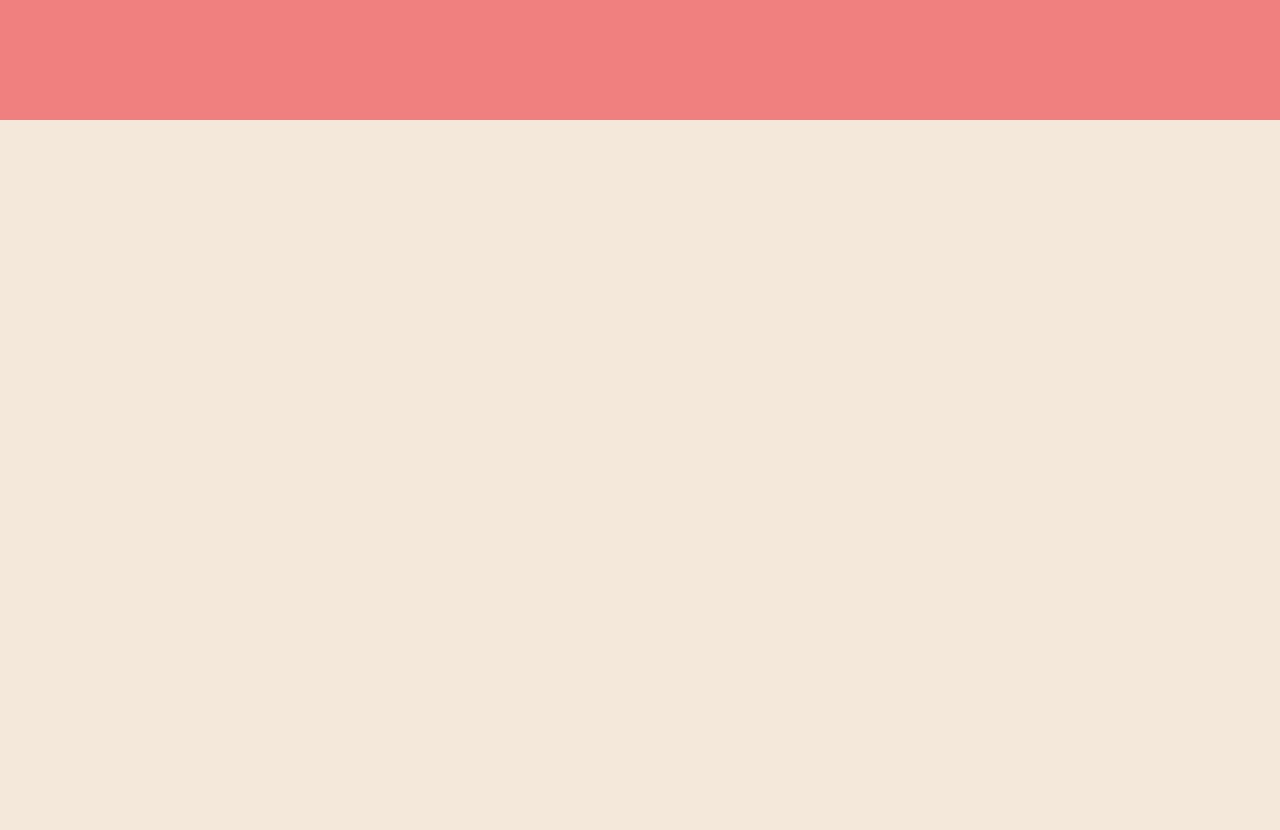
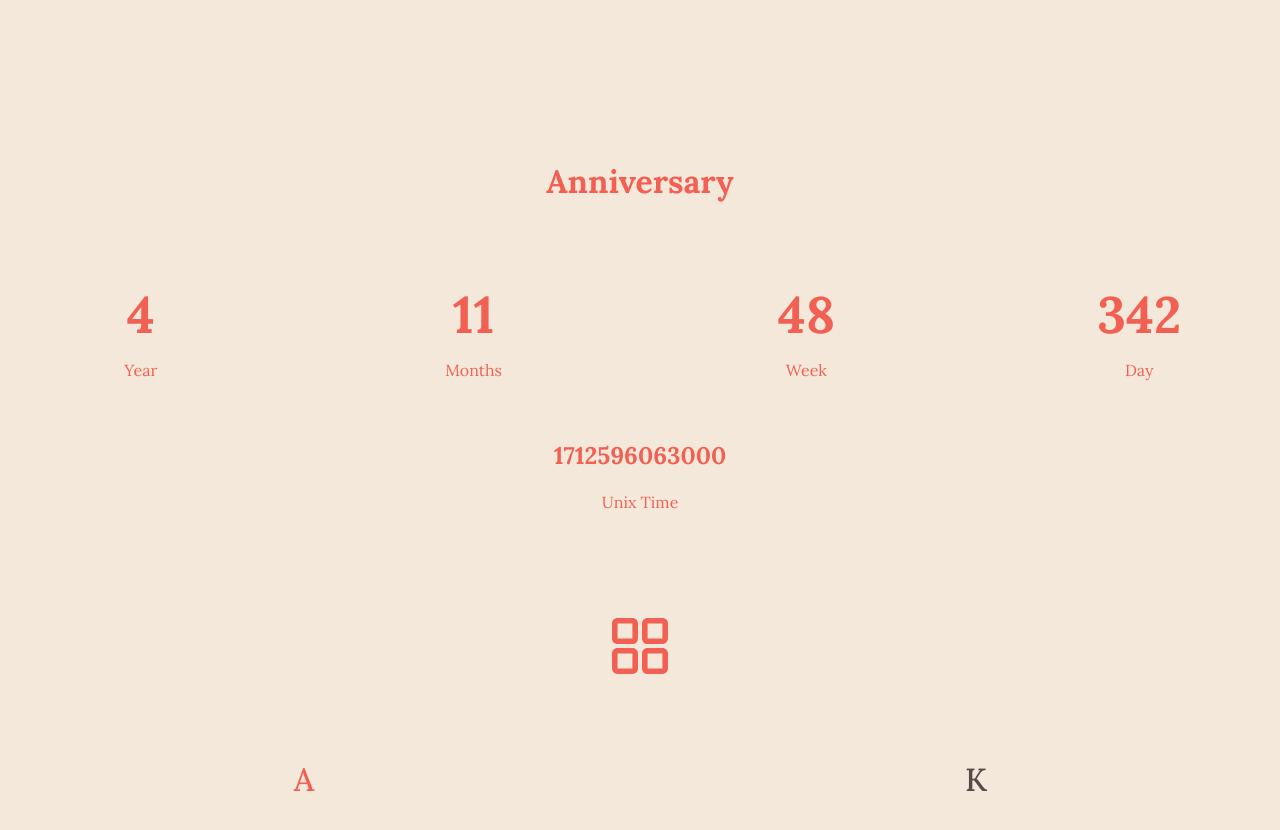
Before and after one commit to Khaiy1972/Wuvs-Website, a React (Vite) app: page / in a window 1280 px wide. Shown: the part 680-1510 px from the top of the page. Before the commit the page ends 977 px from the top, so only its background shows below. Built offline with nearby package versions, Linux system fonts and the light colour scheme.

Commit message:
timer done
Done with timer (so hard if you don't understand something)

```diff
--- a/src/App.jsx
+++ b/src/App.jsx
@@ -1,5 +1,7 @@
 import TopMenu from "./modules/TopMenu/TopMenu";
 import Home from "./modules/Index/Home/Home";
+import Timer from "./modules/Index/Timer/Timer";
+import UnixTimer from "./modules/Index/Timer/UnixTimer";
 
 function App() {
   return (
@@ -7,6 +9,7 @@ function App() {
       <div className="container">
         <TopMenu />
         <Home />
+        <Timer />
       </div>
     </>
   );
--- a/src/index.css
+++ b/src/index.css
@@ -14,6 +14,9 @@
   --darkRed: #ef6c60;
   --darkPink: #d06d70;
   --darkLightPink: #e79180;
+
+  /* repeatative Heights */
+  --topBarMenu: 7vh;
 
   font-family: "Lora";
   line-height: 1.5;
@@ -72,13 +75,13 @@ button {
   cursor: pointer;
   transition: border-color 0.25s;
 }
-button:hover {
+/* button:hover {
   border-color: #646cff;
 }
 button:focus,
 button:focus-visible {
   outline: 4px auto -webkit-focus-ring-color;
-}
+} */
 
 .container {
   position: relative;
@@ -104,6 +107,7 @@ button:focus-visible {
     color: #747bff;
   }
   button {
+    color: var(--black);
     background-color: var(--lightPink);
   }
 }
--- a/src/modules/Index/Home/Home.jsx
+++ b/src/modules/Index/Home/Home.jsx
@@ -1,15 +1,33 @@
+import React, { useState } from "react";
+
 // import images
 import homePic from "../../../assets/imgs/Index/home/picTogetherPhotos.jpeg";
+import pic1 from "../../../assets/imgs/Index/home/picTogether2.jpg";
+import pic2 from "../../../assets/imgs/Index/home/picTogether3.jpg";
+import pic3 from "../../../assets/imgs/Index/home/picTogether5.jpg";
+import pic4 from "../../../assets/imgs/Index/home/picTogether6.jpg";
+import pic5 from "../../../assets/imgs/Index/home/picTogether8.jpg";
+import pic6 from "../../../assets/imgs/Index/home/picTogether10.jpg";
+import pic7 from "../../../assets/imgs/Index/home/picTogether11.jpg";
+
 import homeAirPlane from "../../../assets/imgs/Index/home/paperAirplain.svg";
 
 import style from "./Home.module.css";
 
 function Home() {
+  const [currentIndex, setCurrentIndex] = useState(0);
+
+  let photoContainer = [homePic, pic1, pic2, pic3, pic4, pic5, pic6, pic7];
+
+  const changePhoto = () => {
+    setCurrentIndex((currentIndex + 1) % photoContainer.length);
+  };
+
   return (
     <div className={style.Home}>
       <div className={style.imgContainer}>
         <div className={style.box}></div>
-        <img src={homePic} />
+        <img onClick={changePhoto} src={photoContainer[currentIndex]} />
       </div>
       <div className={style.textContainer}>
         <h1>WUVS</h1>
--- a/src/modules/Index/Home/Home.module.css
+++ b/src/modules/Index/Home/Home.module.css
@@ -1,7 +1,7 @@
 .Home {
   display: grid;
   grid-template-rows: 3fr 1fr 1fr;
-  background-color: lightcoral;
+  /* background-color: lightcoral; */
 
   height: 100lvh;
 
@@ -10,7 +10,7 @@
 
 .imgContainer {
   position: relative;
-  background-color: lightgoldenrodyellow;
+  /* background-color: lightgoldenrodyellow; */
 }
 
 .box {
@@ -23,7 +23,9 @@
 
   aspect-ratio: 0.75/1;
   height: 40vh;
-  border: 4px solid var(--red);
+  border: 3px solid var(--red);
+
+  pointer-events: none;
 }
 
 .Home .imgContainer img {
@@ -34,6 +36,8 @@
   transform: translate(-50%, -50%);
 
   height: 40vh;
+
+  cursor: pointer;
 }
 
 .textContainer {
@@ -41,7 +45,7 @@
   flex-direction: column;
   justify-content: center;
   align-items: center;
-  background-color: lightgreen;
+  /* background-color: lightgreen; */
 }
 
 .textContainer p {
--- a/src/modules/Index/Timer/Timer.jsx
+++ b/src/modules/Index/Timer/Timer.jsx
@@ -1,3 +1,136 @@
-function Timer() {}
+import React, { useState, useEffect } from "react";
+
+import menuIcon from "../../../assets/imgs/Index/timer/trackerMenu.svg";
+
+import style from "./Timer.module.css"; // Assuming you have CSS styles
+
+var setDate = [
+  { date: "May 2, 2019 7:05:00", title: "Anniversary" },
+  { date: "November 19, 2002 0:00:00", title: "Maria Katherine's Birthday" },
+  { date: "May 7, 2002 0:00:00", title: "Nicko's Birthday" },
+];
+
+function Timer() {
+  const [changeColor, setChangeColor] = useState(0);
+  const [dateIndex, setDateIndex] = useState(0);
+  const [years, setYears] = useState(0);
+  const [months, setMonths] = useState(0);
+  const [weeks, setWeeks] = useState(0);
+  const [days, setDays] = useState(0);
+  const [unix, setUnix] = useState(0);
+
+  const changeBirthDate = () => {
+    setChangeColor(1);
+    setDateIndex(((dateIndex - 1 + setDate.length) % (setDate.length - 1)) + 1);
+  };
+
+  const backToAnniv = () => {
+    setChangeColor(0);
+    setDateIndex(0);
+  };
+
+  const calculateTimeDifference = () => {
+    let startDate = new Date(setDate[dateIndex].date);
+    const now = new Date();
+    const timeDifference = now - startDate;
+
+    setYears(Math.floor(timeDifference / (1000 * 60 * 60 * 24 * 365.25)));
+
+    // Approximate months (needs adjustment for accuracy)
+    setMonths(
+      Math.floor(
+        (timeDifference % (1000 * 60 * 60 * 24 * 365.25)) /
+          (1000 * 60 * 60 * 24 * 30.44)
+      )
+    );
+
+    setWeeks(
+      Math.floor(
+        (timeDifference % (1000 * 60 * 60 * 24 * 365.25)) /
+          (1000 * 60 * 60 * 24 * 7)
+      )
+    );
+
+    setDays(
+      Math.floor(
+        (timeDifference % (1000 * 60 * 60 * 24 * 365.25)) /
+          (1000 * 60 * 60 * 24)
+      )
+    );
+
+    setUnix(Math.floor(new Date().getTime())); // Unix time in seconds
+  };
+
+  useEffect(() => {
+    calculateTimeDifference(); // Calculate initially
+
+    const intervalId = setInterval(calculateTimeDifference, 1000); // Update every second
+
+    // Cleanup function for the interval
+    return () => clearInterval(intervalId);
+  }, [dateIndex]);
+
+  return (
+    <div className={style.Timer}>
+      {/* header */}
+      <div className={style.header}>
+        <h1>{setDate[dateIndex].title}</h1>
+      </div>
+
+      {/* tracker */}
+      <div className={style.tracker}>
+        <div className={style.date}>
+          <div className={style.yearTracker}>
+            <h1>{years}</h1>
+            <p>Year</p>
+          </div>
+
+          <div className={style.monthTracker}>
+            <h1>{months}</h1>
+            <p>Months</p>
+          </div>
+
+          <div className={style.weekTracker}>
+            <h1>{weeks}</h1>
+            <p>Week</p>
+          </div>
+
+          <div className={style.dayTracker}>
+            <h1>{days}</h1>
+            <p>Day</p>
+          </div>
+        </div>
+
+        <div className={style.unixTracker}>
+          <h2>{unix}</h2>
+          <p>Unix Time</p>
+        </div>
+      </div>
+
+      {/* menu */}
+      <div className={style.menu}>
+        <div className={style.icon}>
+          <img src={menuIcon} alt="Menu Icon" /> {/* Update alt tag */}
+        </div>
+        <div className={style.btnHolder}>
+          <button
+            onClick={backToAnniv}
+            style={{ color: changeColor === 0 ? "var(--red)" : "var(--black)" }}
+            className={style.btnMenu}
+          >
+            A
+          </button>
+          <button
+            onClick={changeBirthDate}
+            style={{ color: changeColor === 1 ? "var(--red)" : "var(--black)" }}
+            className={style.btnMenu}
+          >
+            K
+          </button>
+        </div>
+      </div>
+    </div>
+  );
+}
 
 export default Timer;
--- a/src/modules/Index/Timer/Timer.module.css
+++ b/src/modules/Index/Timer/Timer.module.css
@@ -0,0 +1,84 @@
+.Timer {
+  display: flex;
+  flex-direction: column;
+  justify-content: space-around;
+  align-items: center;
+  /* padding-top: var(--topBarMenu); */
+  /* background-color: lightblue; */
+  height: calc(100vh - var(--topBarMenu));
+}
+
+.header {
+  /* background-color: lightgoldenrodyellow; */
+  width: 100vw;
+}
+
+.header h1 {
+  font-size: 2rem;
+  text-align: center;
+}
+
+.tracker {
+  display: grid;
+  align-items: center;
+  gap: 5vh;
+
+  width: 100vw;
+
+  /* background-color: lightcyan; */
+}
+
+.date {
+  display: grid;
+  grid-template-columns: 1fr 1fr 1fr 1fr;
+  gap: 4vw;
+  /* background-color: lightcoral; */
+}
+
+.date h1,
+p {
+  display: flex;
+  justify-content: center;
+}
+
+.unixTracker {
+  display: flex;
+  flex-direction: column;
+  justify-content: center;
+  align-items: center;
+  /* background-color: lightblue; */
+}
+
+.menu {
+  display: grid;
+  gap: 5vh;
+  grid-template-rows: 1fr 1fr;
+
+  /* background-color: lightcoral; */
+
+  width: 100vw;
+}
+
+.icon {
+  display: flex;
+  justify-content: center;
+  /* background-color: lightgreen; */
+}
+
+.icon img {
+  aspect-ratio: 1 / 1;
+  height: 7vh;
+}
+
+.btnHolder {
+  display: grid;
+  grid-template-columns: 1fr 1fr;
+  gap: 5vw;
+  /* background-color: lightsalmon; */
+}
+
+.btnHolder button {
+  font-size: 2em;
+  color: var(--black);
+  background-color: transparent;
+}
--- /dev/null
+++ b/src/modules/Index/Timer/UnixTimer.jsx
@@ -0,0 +1,21 @@
+import React, { useState, useEffect } from "react";
+
+function UnixTimer() {
+  const [unix, setUnix] = useState(0);
+
+  useEffect(() => {
+    const intervalId = setInterval(() => {
+      setUnix(Math.floor(new Date().getTime() / 1));
+    }, 1000);
+
+    return () => clearInterval(intervalId);
+  }, []);
+
+  return (
+    <div>
+      <h2>Unix Timestamp: {unix}</h2>
+    </div>
+  );
+}
+
+export default UnixTimer;
--- a/src/modules/TopMenu/TopMenu.module.css
+++ b/src/modules/TopMenu/TopMenu.module.css
@@ -4,9 +4,10 @@
   align-items: center;
   top: 0;
   z-index: 5;
-  background-color: lightblue;
-  height: 7vh;
+  background-color: var(--white);
+  height: var(--topBarMenu);
   width: 100vw;
+  border-bottom: 2px solid var(--red);
 }
 
 .TopMenu img {
```
Also changed, not shown: src/modules/Index/Timer/placeholder.jsx (added, +95 -0 lines).
